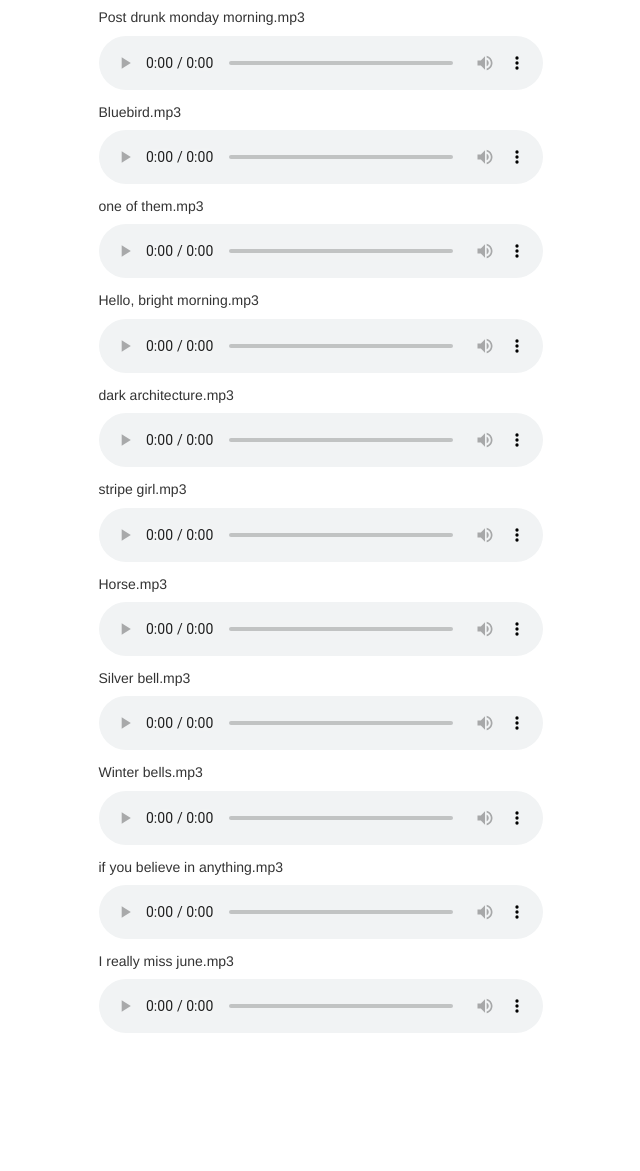
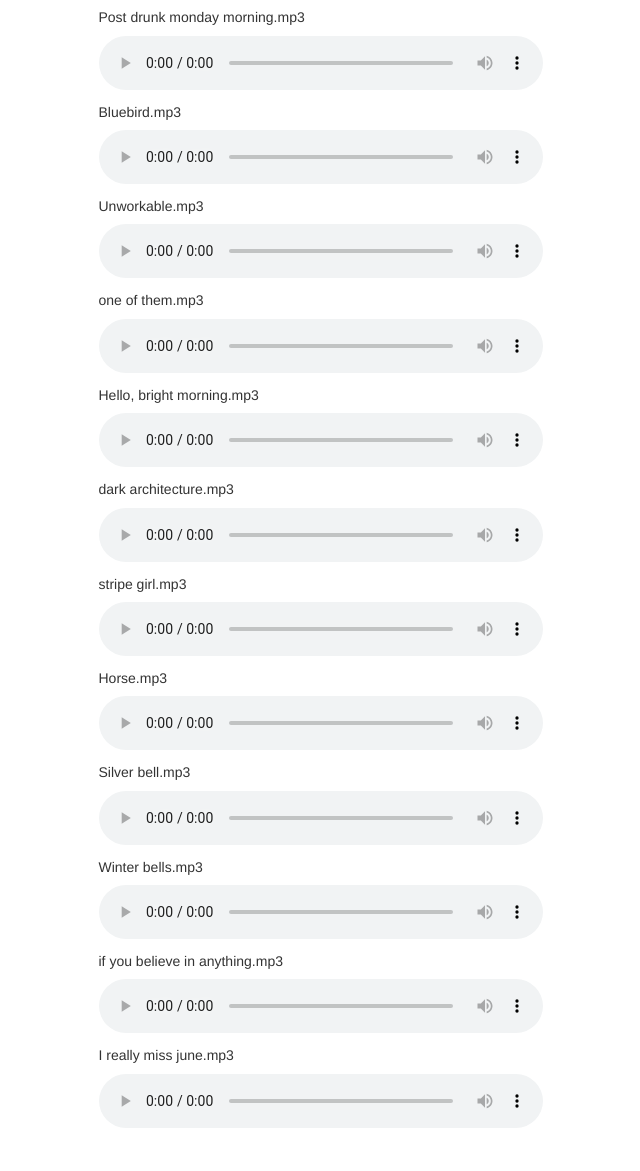
Before and after one commit to jusbrink/psite, a Flask app: template templates/demos-b.html in a window 1280 px wide. Shown: the part 503-1674 px from the top of the page, without its empty margins (264-904 px from the left). Before the commit the page ends 1536 px from the top, so only its background shows below. Run offline with Flask 3, Linux system fonts and the light colour scheme; the template is opened without the code that fills it, so the values that code supplies are empty; some web fonts are replaced.

Commit message:
Update demos-b.html

```diff
--- a/templates/demos-b.html
+++ b/templates/demos-b.html
@@ -55,6 +55,11 @@
 				<h5>Bluebird.mp3</h5>
 				<audio controls>
 					<source src="../static/audio/bluebird.mp3" type="audio/mpeg">
+					Your browser does not support the audio tag.
+				</audio>
+				<h5>Unworkable.mp3</h5>
+				<audio controls>
+					<source src="../static/audio/Unworkable (capo 3).mp3" type="audio/mpeg">
 					Your browser does not support the audio tag.
 				</audio>
 				<h5>one of them.mp3</h5>
```
